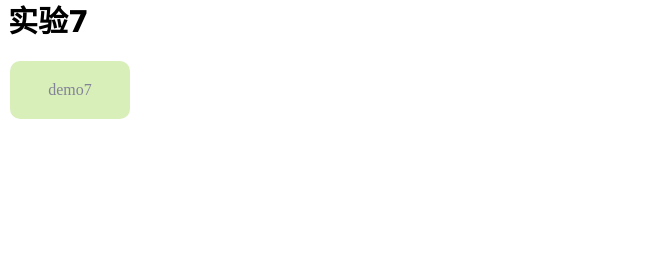
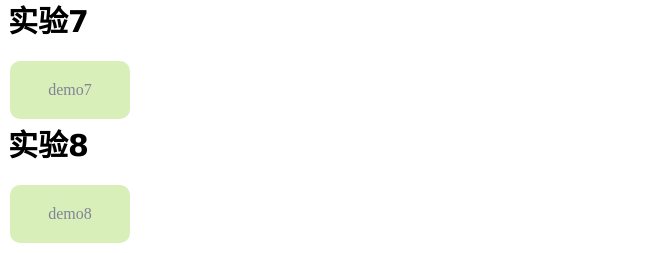
Before and after one commit to jyl5421/jyl5421.github.io, a plain HTML site: page index.html in a window 1280 px wide. Shown: the part 791-1044 px from the top of the page, without its empty margins (0-671 px from the left). Before the commit the page ends 920 px from the top, so only its background shows below. Drawn offline with Linux system fonts and the light colour scheme.

Commit message:
Update index.html

```diff
--- a/index.html
+++ b/index.html
@@ -113,5 +113,12 @@
 				</td>
 			</tr>
 		</table>
+		<div id="dz">实验8</div><br>
+		<table>
+			<tr>
+				<td id="bg"><a href="https://jyl5421.github.io/jyl5421_08.github.io/demos/chap7-demo-9.html">demo8</a>
+				</td>
+			</tr>
+		</table>
 	</body>
 </html>
```
